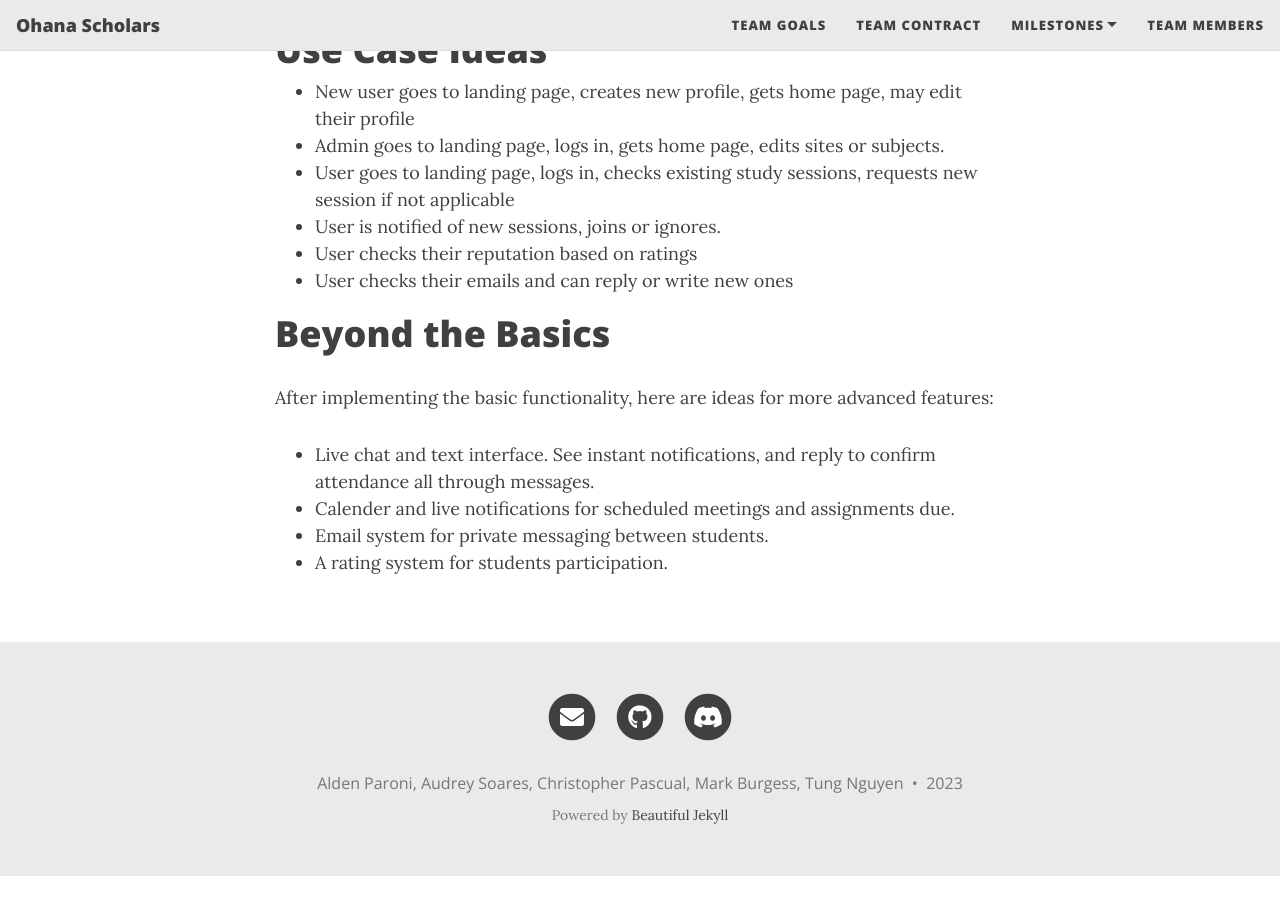
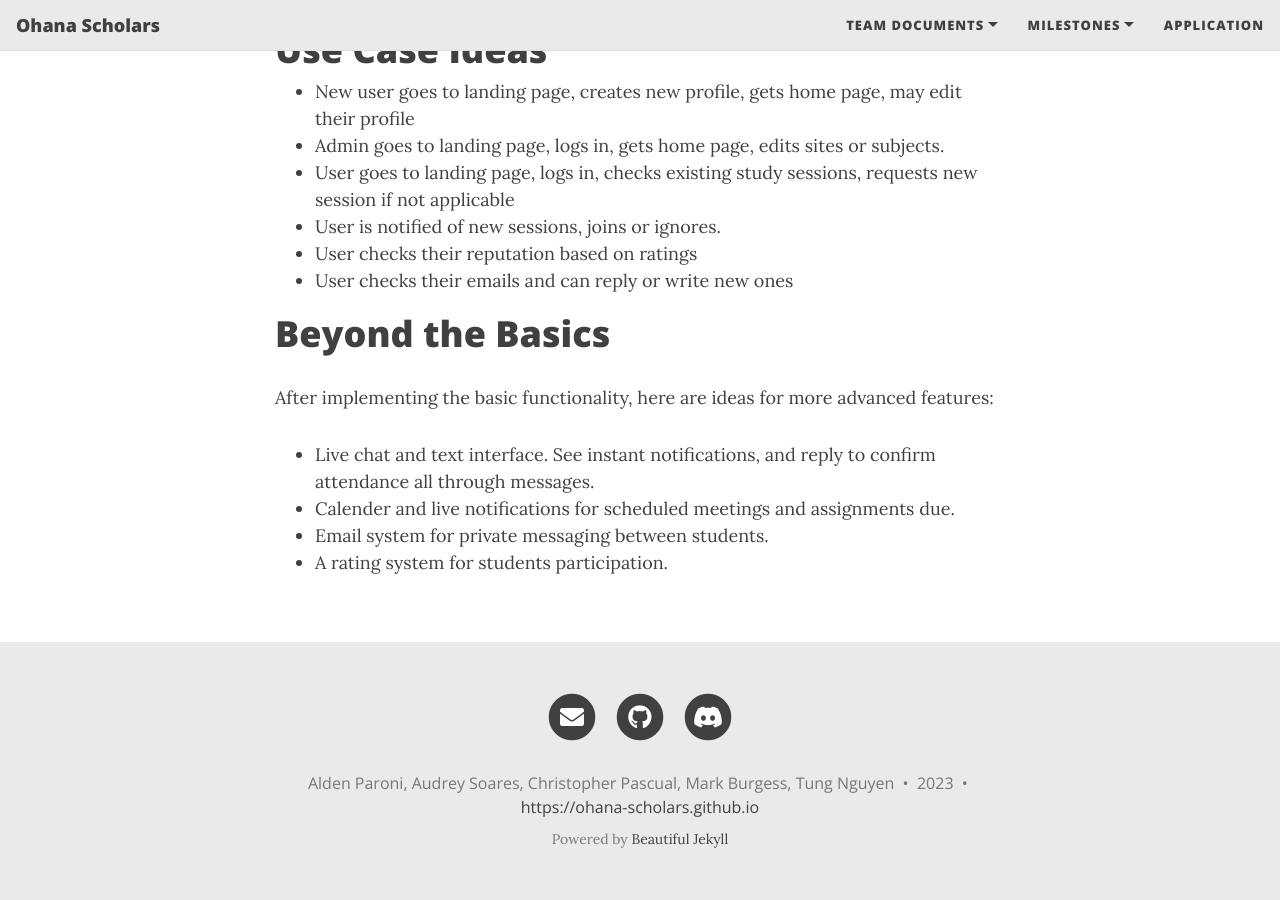
Before and after one commit to ohana-scholars/ohana-scholars.github.io, a Jekyll site: the page built from index.md, in a window 1280 px wide and 900 px high, scrolled down 2562 px. Built offline with Jekyll 4.4.1, drawn with Linux system fonts in a browser that asks for light colours; nearby versions of some CDN libraries; the list of posts is cut into pages by our own code; before the commit the page ends 3438 px from its top, so only the background shows below that.

Commit message:
Updated Navbar & Footer Links

```diff
--- a/_config.yml
+++ b/_config.yml
@@ -20,13 +20,15 @@ author: Alden Paroni, Audrey Soares, Christopher Pascual, Mark Burgess, Tung Ngu
 ###############################################
 
 navbar-links:
-  Team Goals: "teamgoals"
-  Team Contract: "contract"
+  Team Documents:
+    - Team Members: "team"
+    - Team Goals: "teamgoals"
+    - Team Contract: "contract"
   Milestones:
     - Milestone 1: "https://github.com/orgs/ohana-scholars/projects/1"
     - Milestone 2: "https://github.com/orgs/ohana-scholars/projects/2/views/1?layout=table"
     - Milestone 3:
-  Team Members: "team"
+  Application: "http://137.184.86.165"
 
 ################
 # --- Logo --- #
@@ -95,7 +97,7 @@ share-links-active:
 
 # How to display the link to your website in the footer
 # Remove this if you don't want a link in the footer
-url: "http://137.184.86.165"
+url-pretty: "https://ohana-scholars.github.io"
 
 # Excerpt word length - Truncate the excerpt of each post on the feed page to the specified number of words
 excerpt_length: 50
```
